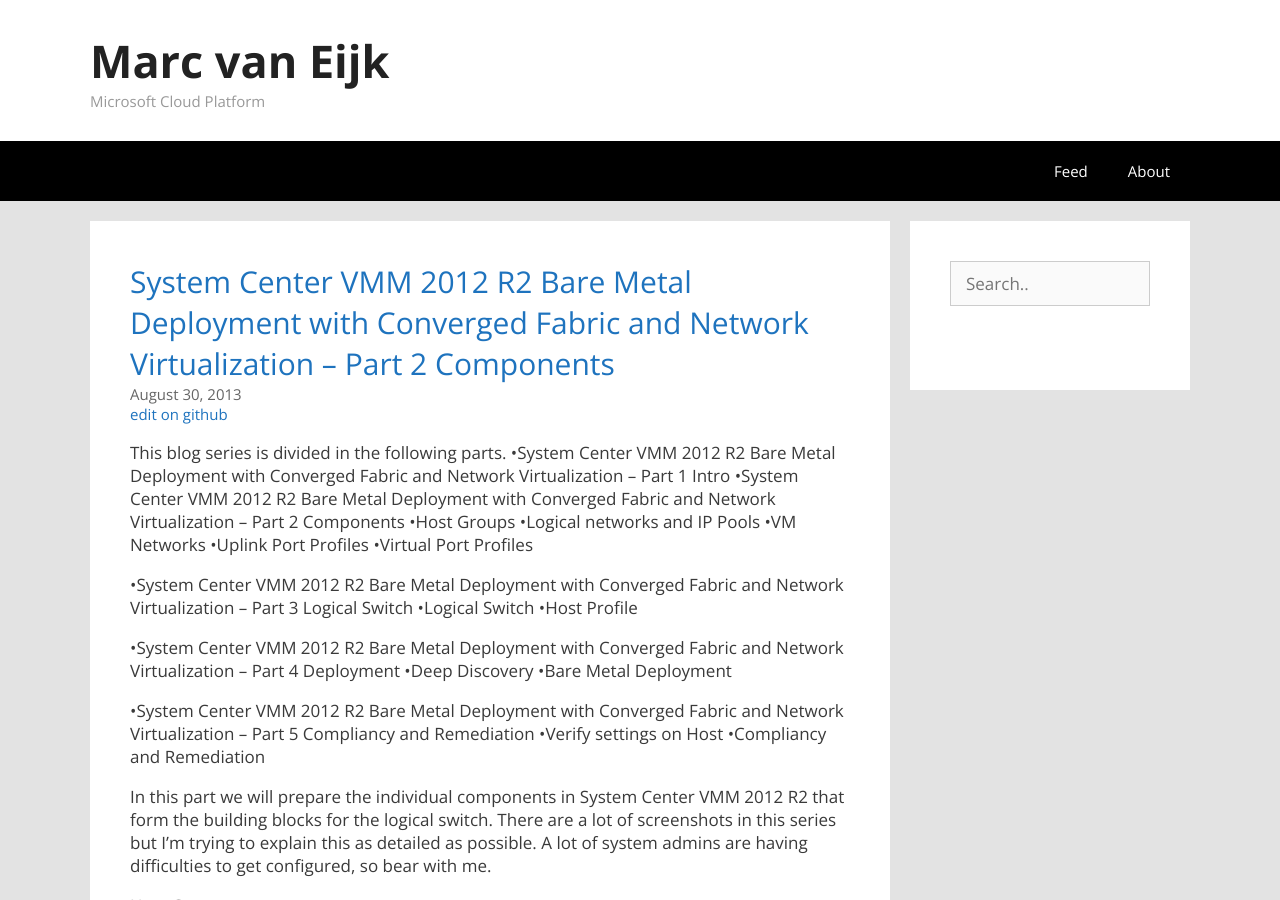
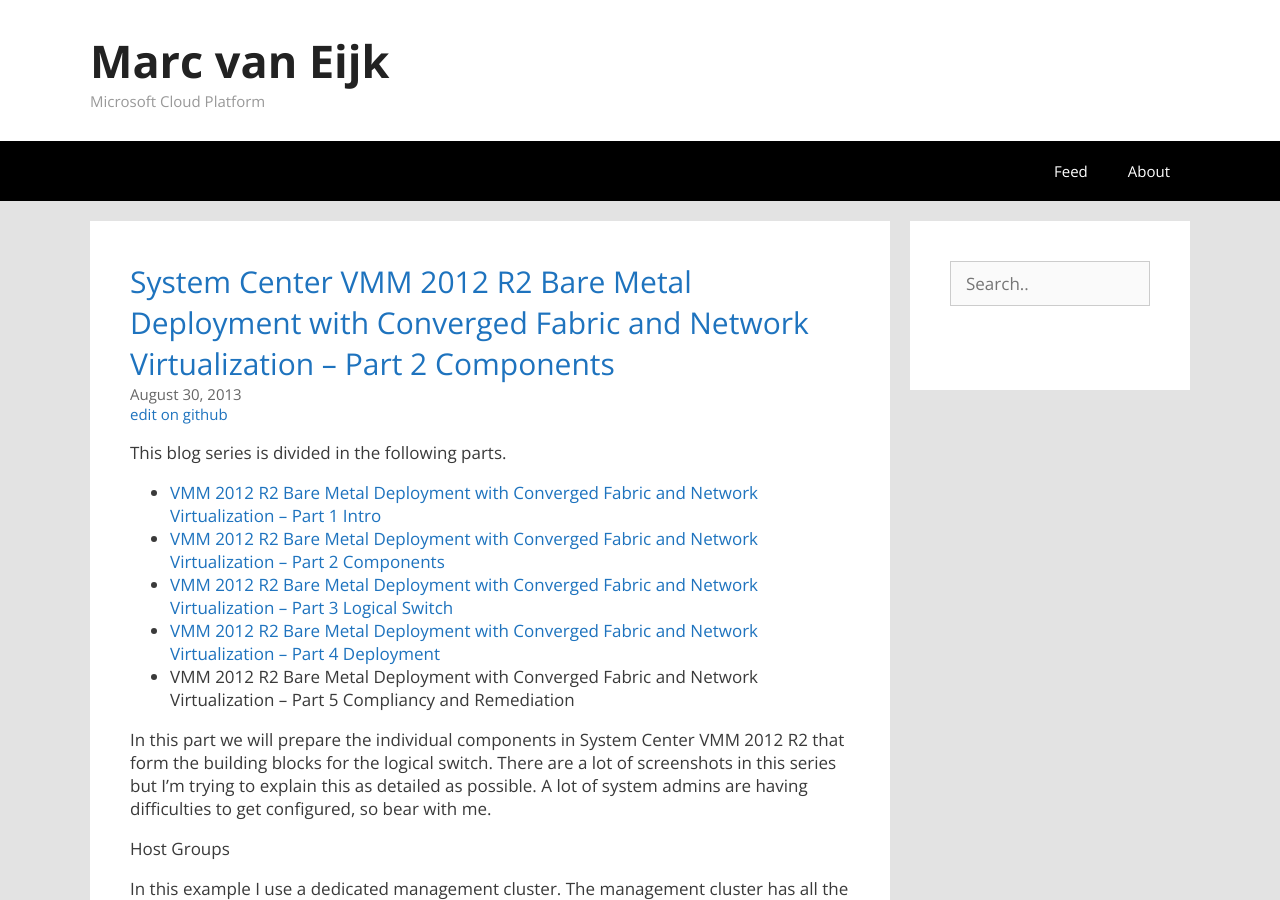
Before and after one commit to marcvaneijk/marcvaneijk.old, a Jekyll site: the page built from _posts/2013-08-30-bmd2.md, in a window 1280 px wide and 900 px high. Built offline with Jekyll 4.4.1, drawn with Linux system fonts in a browser that asks for light colours; nearby versions of some CDN libraries.

Commit message:
Update 2013-08-30-bmd2.md

```diff
--- a/_posts/2013-08-30-bmd2.md
+++ b/_posts/2013-08-30-bmd2.md
@@ -6,22 +6,12 @@ title: System Center VMM 2012 R2 Bare Metal Deployment with Converged Fabric and
 tags:
 ---
 This blog series is divided in the following parts.
-•System Center VMM 2012 R2 Bare Metal Deployment with Converged Fabric and Network Virtualization – Part 1 Intro
-•System Center VMM 2012 R2 Bare Metal Deployment with Converged Fabric and Network Virtualization – Part 2 Components •Host Groups
-•Logical networks and IP Pools
-•VM Networks
-•Uplink Port Profiles
-•Virtual Port Profiles
 
-•System Center VMM 2012 R2 Bare Metal Deployment with Converged Fabric and Network Virtualization – Part 3 Logical Switch •Logical Switch
-•Host Profile
-
-•System Center VMM 2012 R2 Bare Metal Deployment with Converged Fabric and Network Virtualization – Part 4 Deployment •Deep Discovery
-•Bare Metal Deployment
-
-•System Center VMM 2012 R2 Bare Metal Deployment with Converged Fabric and Network Virtualization – Part 5 Compliancy and Remediation •Verify settings on Host
-•Compliancy and Remediation
-
+- [VMM 2012 R2 Bare Metal Deployment with Converged Fabric and Network Virtualization – Part 1 Intro](/2013/08/28/bmd1)
+- [VMM 2012 R2 Bare Metal Deployment with Converged Fabric and Network Virtualization – Part 2 Components](/2013/08/30/bmd2)
+- [VMM 2012 R2 Bare Metal Deployment with Converged Fabric and Network Virtualization – Part 3 Logical Switch](/2013/09/22/bmd3)
+- [VMM 2012 R2 Bare Metal Deployment with Converged Fabric and Network Virtualization – Part 4 Deployment](/2013/10/05/bmd4)
+- VMM 2012 R2 Bare Metal Deployment with Converged Fabric and Network Virtualization – Part 5 Compliancy and Remediation
 
 In this part we will prepare the individual components in System Center VMM 2012 R2 that form the building blocks for the logical switch. There are a lot of screenshots in this series but I’m trying to explain this as detailed as possible. A lot of system admins are having difficulties to get configured, so bear with me.
 
```
